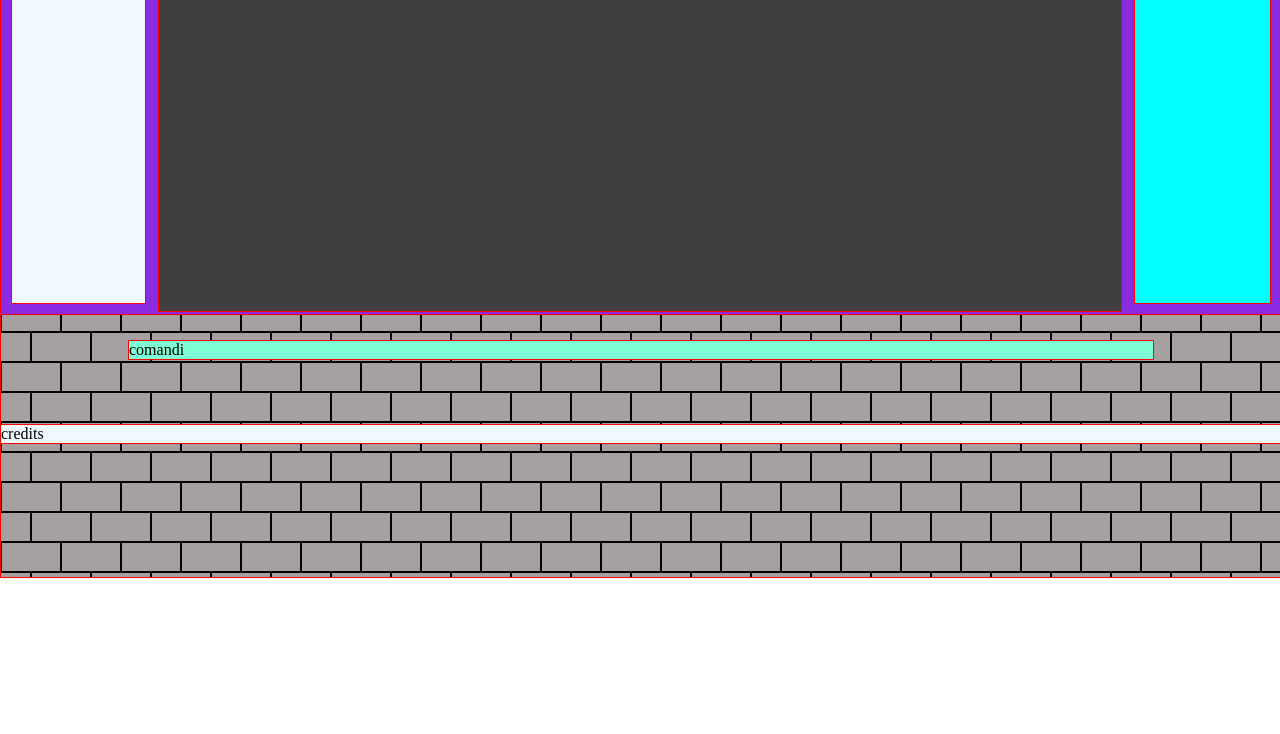
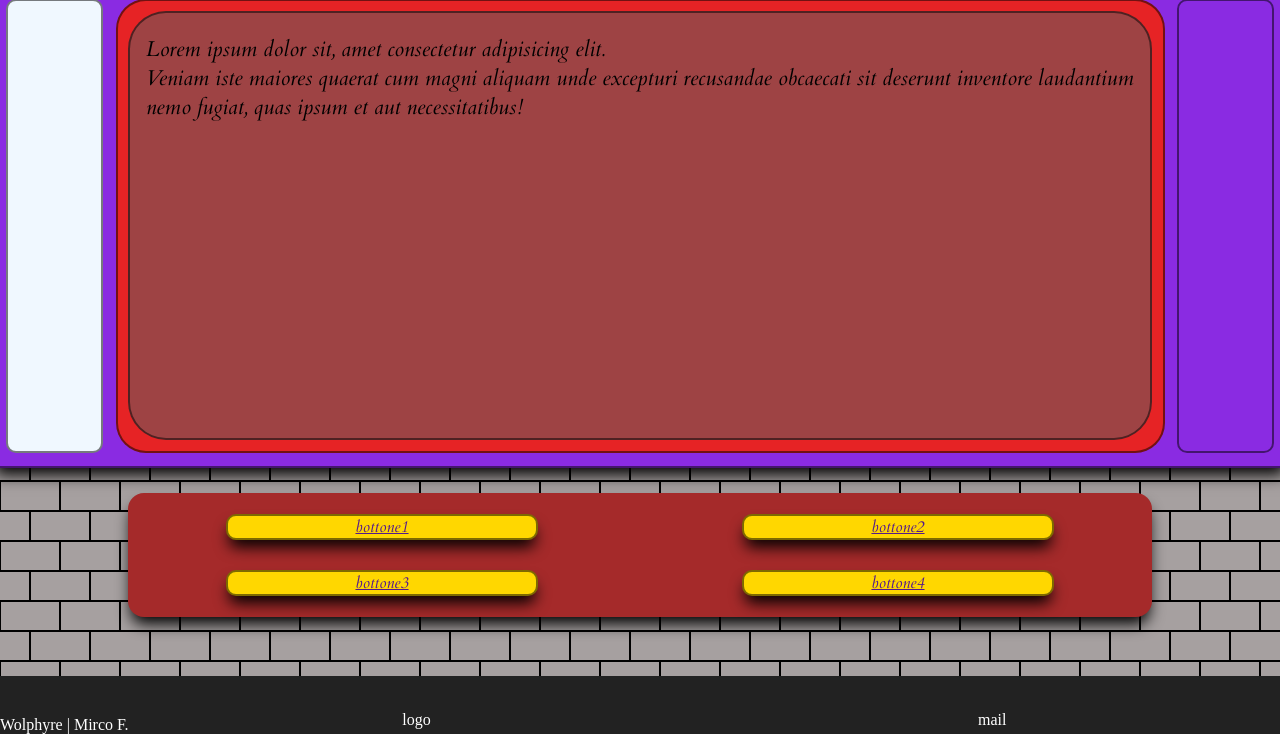
Before and after one commit to Wolphyre/Legend-of-Anghora-Librogame-project, a plain HTML site: page 0-vanillamodel.html in a window 1280 px wide. Shown: the part 224-958 px from the top of the page. Before the commit the page ends 802 px from the top, so only its background shows below. Drawn offline with Linux system fonts and the light colour scheme.

Commit message:
alpha v0.1.8

```diff
--- a/0-vanillamodel.html
+++ b/0-vanillamodel.html
@@ -6,24 +6,62 @@
     <meta http-equiv="X-UA-Compatible" content="IE=edge">
     <meta name="viewport" content="width=device-width, initial-scale=1.0">
     <title>librogame</title>
+
     <link rel="stylesheet" href="./style.css">
+
 </head>
 
 <body>
-    <div class="container red-border">
-        <header class="head red-border"> titolo</header>
-        <div class="divider red-border"></div>
-        <div class="gameboard red-border">
-            <div class="columnleft red-border"> colonna sx</div>
-            <div class="main red-border">scenario</div>
-            <div class="columnright red-border"> colonna dx</div>
+    <div class="container">
+        <header class="head">
+            <h1 class="title">Legend of Anghora</h1><br>
+        </header>
+        <div class="divider"></div>
+        <div class="gameboard border">
+            <div class="columnleft border"></div>
+            <div class="main border">
+                <div class="text-container border">
+                    <p>Lorem ipsum dolor sit, amet consectetur adipisicing elit. <br> Veniam iste maiores quaerat cum
+                        magni
+                        aliquam unde excepturi recusandae obcaecati sit deserunt inventore laudantium nemo fugiat, quas
+                        ipsum et aut necessitatibus! <br></p>
+                </div>
+            </div>
+            <div class="columnright border"></div>
         </div>
-        <div class="controls red-border">comandi
-
+        <div class="divider"></div>
+        <div class="container-controls">
+            <div class="controls ">
+                <div class="botton1 border">
+                    <a href="">
+                        bottone1
+                    </a>
+                </div>
+                <div class="botton2 border">
+                    <a href="">
+                        bottone2
+                    </a>
+                </div>
+            </div>
+            <div class="controls">
+                <div class="botton3 border">
+                    <a href="">
+                        bottone3
+                    </a>
+                </div>
+                <div class="botton4 border">
+                    <a href="">
+                        bottone4
+                    </a>
+                </div>
+            </div>
         </div>
-        <footer class="foot red-border"> credits</footer>
     </div>
-
+    <footer class="foot">
+        <div class="credits ">Wolphyre | Mirco F.</div>
+        <div class="logo red-border"> logo</div>
+        <div class="contacts"> mail</div>
+    </footer>
 </body>
 
 </html>
--- a/style.css
+++ b/style.css
@@ -1,3 +1,7 @@
+@import url('https://fonts.googleapis.com/css2?family=Cardo:ital@1&family=Cinzel+Decorative:wght@700&display=swap');
+
+/* font-family: 'Cardo', serif;font-family: 'Cinzel Decorative', cursive; */
+
 html,
 body {
     margin: 0px;
@@ -6,76 +10,185 @@ body {
     width: 100%;
 }
 
-.red-border {
+/* .red-border {
     border-style: solid;
     border-width: 1px;
     border-color: red;
+} */
+
+.border {
+    border-style: solid;
+    border-width: 2px;
+    border-color: rgba(0, 0, 0, 0.507);
 }
 
 .container {
     background-image: url(./assets/pattern_brick-wall-1_1_2_0-0_0_1__a6a0a0_000000.png);
     width: 100%;
     height: 100%;
+    padding-top: 100px;
     display: flex;
+    justify-content: center;
     align-items: center;
     flex-direction: column;
 }
 
 .head {
-    background-color: aliceblue;
-    margin-top: 2%;
-    width: 50%;
     display: flex;
+    justify-content: center
+}
+
+.title {
+    display: flex;
+    color: rgb(248, 199, 66);
+    font-size: 100px;
+    margin-bottom: -25px;
+    font-family: 'Cinzel Decorative', cursive;
+    text-shadow: 5px 4px 2px rgba(5, 5, 5, 5.6);
 }
 
 .gameboard {
     background-color: blueviolet;
+    padding: 0.5%;
     width: 100%;
-    display: flex
+    display: flex;
+    box-shadow: 0px 10px 15px -3px rgba(0, 0, 0, 1);
 }
 
 .main {
-    background-color: #3f3f3f;
-    margin: 2px;
+    background-color: #e72424fd;
+    border-radius: 30px;
+    margin: 0.5%;
     height: 450px;
     width: 60%;
     flex-grow: 3;
-    flex-direction: row;
+    display: flex;
+    justify-content: center;
+}
+
+.text-container {
+    font-family: 'Cardo', serif;
+    font-size: 134%;
+    border-radius: 38px;
+    display: flex;
+    background-color: rgba(99, 96, 96, 0.548);
+    width: 100%;
+    margin: 1%;
+    padding-left: 16px;
+
 }
 
 .columnleft {
+    border-radius: 10px;
+    display: flex;
     background-color: aliceblue;
-    margin: 10px;
+    margin: 0.5%;
     flex-grow: 1;
-    flex-direction: row;
+}
+
+.columnright {
+    border-radius: 10px;
+    display: flex;
+
+    margin: 0.5%;
+    flex-grow: 1;
+}
+
+.container-controls {
+    margin-bottom: 12%;
+    display: flex;
+    background-color: brown;
+    border-radius: 16px;
+    width: 80%;
+    flex-direction: column;
+    box-shadow: 0px 10px 15px -3px rgba(0, 0, 0, 1);
+}
+
+.controls {
+    font-family: 'Cardo', serif;
+    width: 100%;
+    display: flex;
+    justify-content: center;
 
 }
 
-.columnright {
-    background-color: aqua;
-    margin: 10px;
-    flex-grow: 1;
-    flex-direction: row;
+.botton1 {
+    background-color: gold;
+    border-radius: 10px;
+    width: 30%;
+    margin-top: 2%;
+    margin-bottom: 1%;
+    margin-right: 10%;
+    justify-content: center;
+    display: flex;
+    box-shadow: 0px 10px 15px -3px rgba(0, 0, 0, 1);
 }
 
-.controls {
-    background-color: aquamarine;
+.botton2 {
+    background-color: gold;
+    border-radius: 10px;
+    width: 30%;
     margin-top: 2%;
-    width: 80%;
-    flex-direction: column
+    margin-bottom: 1%;
+    margin-left: 10%;
+    justify-content: center;
+    display: flex;
+    box-shadow: 0px 10px 15px -3px rgba(0, 0, 0, 1);
+}
+
+.botton3 {
+    background-color: gold;
+    border-radius: 10px;
+    width: 30%;
+    margin-top: 2%;
+    margin-bottom: 2%;
+    margin-right: 10%;
+    justify-content: center;
+    display: flex;
+    box-shadow: 0px 10px 15px -3px rgba(0, 0, 0, 1);
+}
+
+.botton4 {
+    background-color: gold;
+    border-radius: 10px;
+    width: 30%;
+    margin-top: 2%;
+    margin-bottom: 2%;
+    margin-left: 10%;
+    justify-content: center;
+    display: flex;
+    box-shadow: 0px 10px 15px -3px rgba(0, 0, 0, 1);
 }
 
 .foot {
-    background-color: aliceblue;
-    width: 100%;
-    margin-top: 5%;
-    flex-direction: row
+    color: white;
+    background-color: rgb(34, 34, 34);
+    display: flex;
+    justify-content: center;
+    align-items: center;
+}
+
+.credits {
+    padding-top: 40px;
+    display: flex;
+    flex-grow: 1;
+}
+
+.logo {
+    padding-top: 30px;
+    display: flex;
+    flex-grow: 2;
+}
+
+.contacts {
+
+    padding-top: 30px;
+    display: flex;
+    flex-grow: 1;
 }
 
 .divider {
     width: 1px;
-    background-color: #515151;
-    margin-top: 16px;
-    margin-bottom: 16px;
-    border-radius: 1px;
+    margin: 1%;
+
 }
```
Also changed, not shown: pagina.html (added, +31 -0 lines).
